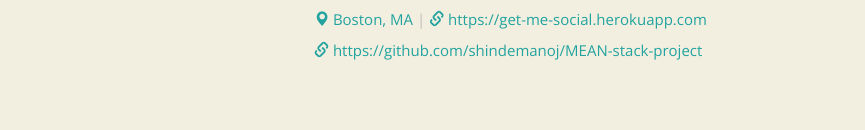
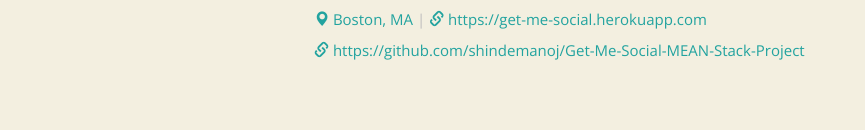
Before and after one commit to shindemanoj/Interactive-Resume, a plain HTML site: page index.html in a window 1280 px wide. Shown: the part 3503-3633 px from the top of the page, without its empty margins (201-1066 px from the left). Drawn offline with nearby package versions, Linux system fonts and the light colour scheme.

Commit message:
Changed GitHub Link

```diff
--- a/index.html
+++ b/index.html
@@ -303,7 +303,7 @@
 					<span class="experience-details">
 						<span class="link">
 						<span class="glyphicon glyphicon-link"></span>
-						<a href="https://github.com/shindemanoj/MEAN-stack-project" target="_blank">https://github.com/shindemanoj/MEAN-stack-project</a>
+						<a href="https://github.com/shindemanoj/Get-Me-Social-MEAN-Stack-Project" target="_blank">https://github.com/shindemanoj/Get-Me-Social-MEAN-Stack-Project</a>
 						</span>
 					</span>
 				</p>
```
